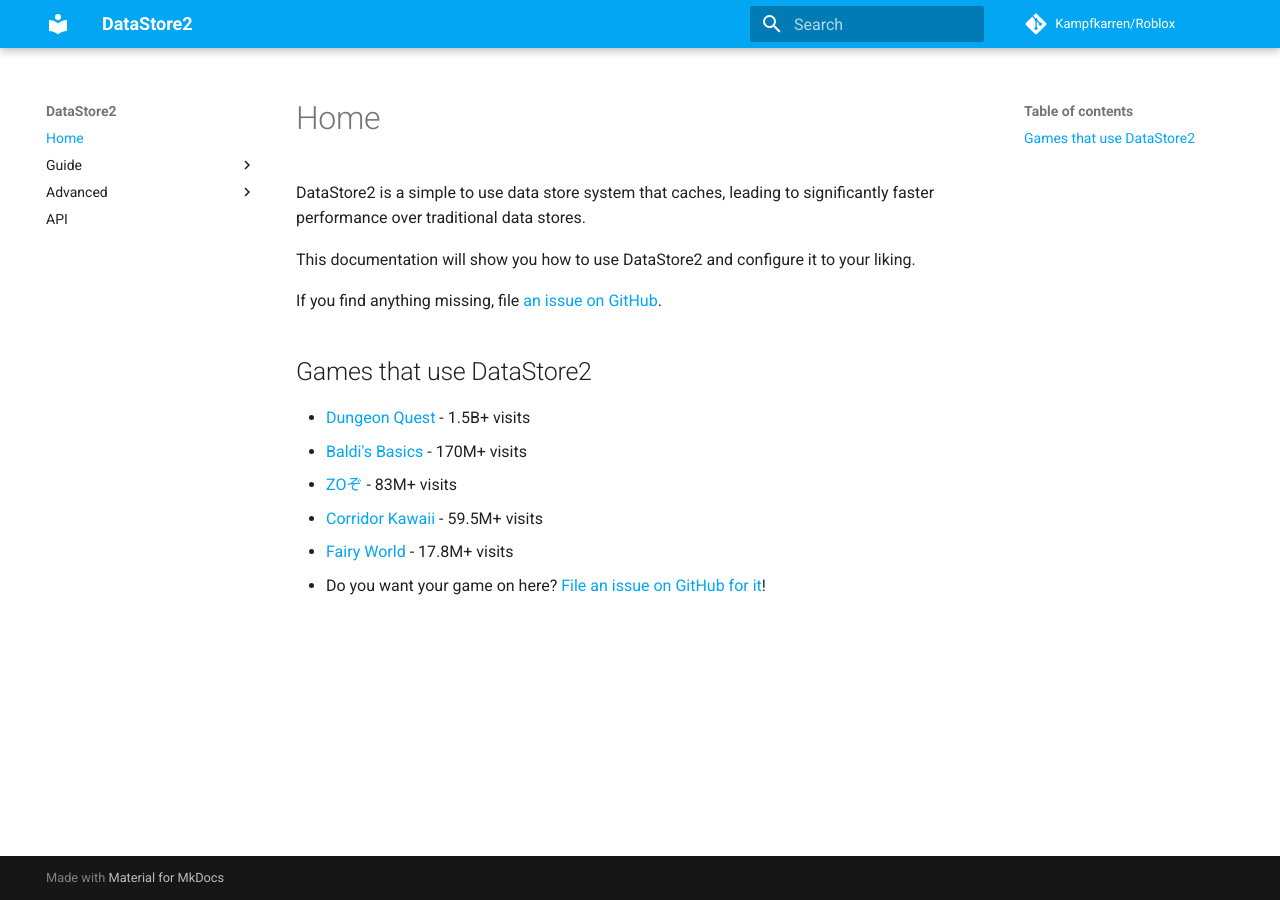
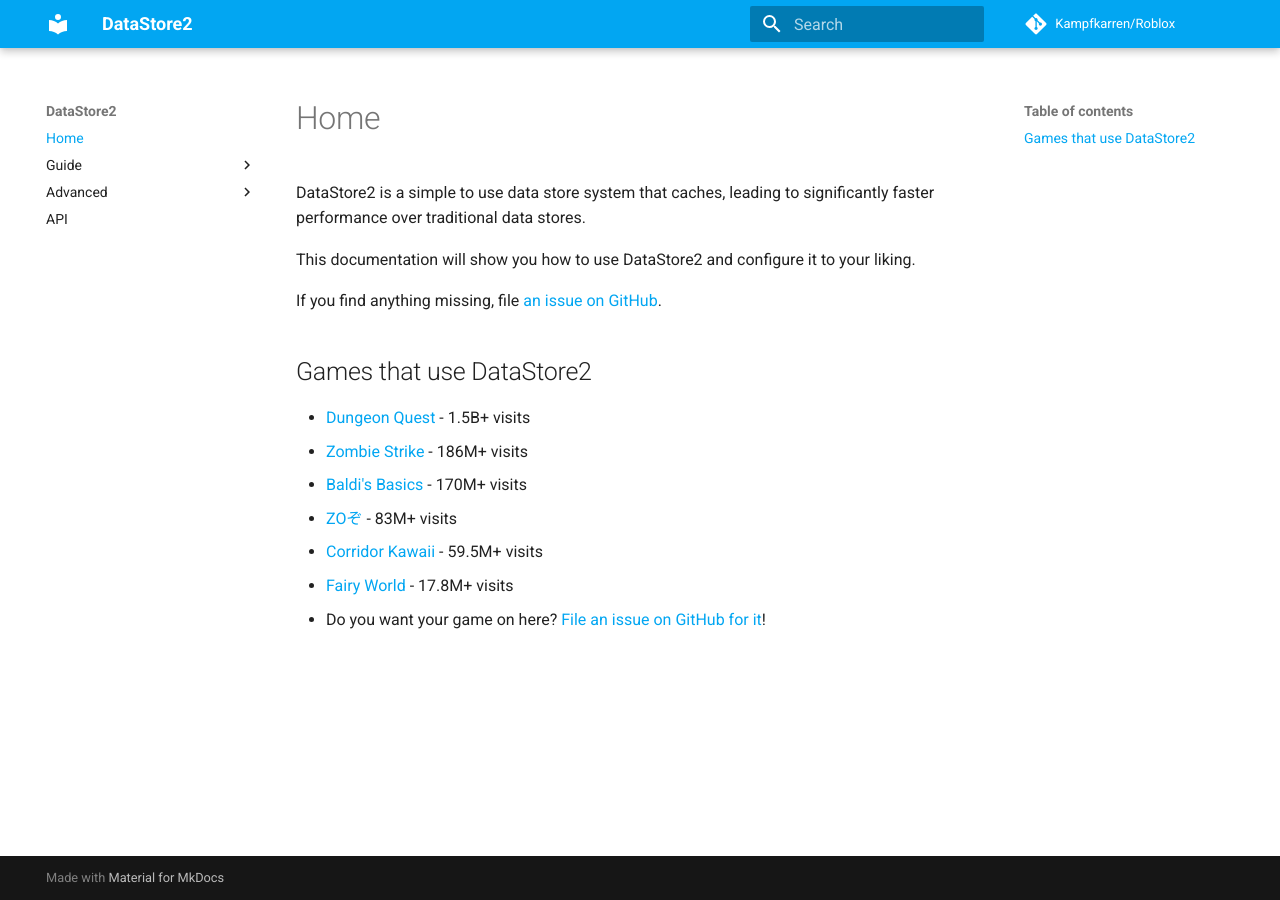
Before and after one commit to Kampfkarren/Roblox, an MkDocs documentation site: the page built from docs/index.md, in a window 1280 px wide. Built offline with MkDocs 1.6.1 and Material for MkDocs 9.7.7, drawn with Linux system fonts in a browser that asks for light colours; comment, search, counter and statistics services are not loaded.

Commit message:
Update index.md

```diff
--- a/docs/index.md
+++ b/docs/index.md
@@ -6,6 +6,7 @@ If you find anything missing, file [an issue on GitHub](https://github.com/Kampf
 
 ## Games that use DataStore2
 - [Dungeon Quest](https://www.roblox.com/games/2414851778/Dungeon-Quest) - 1.5B+ visits
+- [Zombie Strike](https://www.roblox.com/games/3759927663/Zombie-Strike) - 186M+ visits
 - [Baldi's Basics](https://www.roblox.com/games/1823470443/Baldis-Basics) - 170M+ visits
 - [ZOぞ](https://www.roblox.com/games/6678877691/ZO) - 83M+ visits
 - [Corridor Kawaii](https://www.roblox.com/games/6154244609/Corridor-Kawaii) - 59.5M+ visits
```
